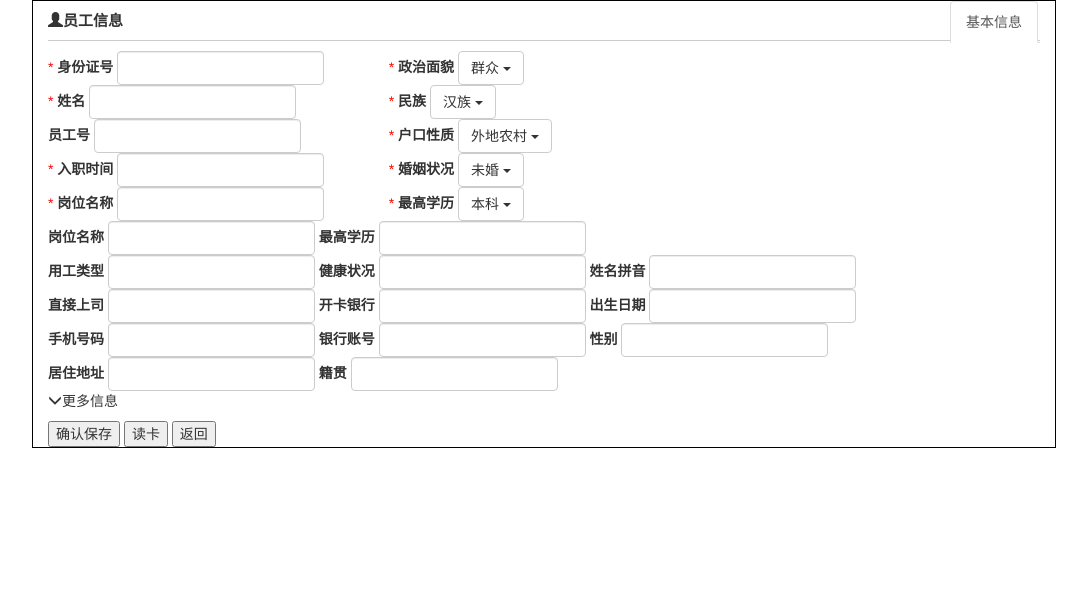
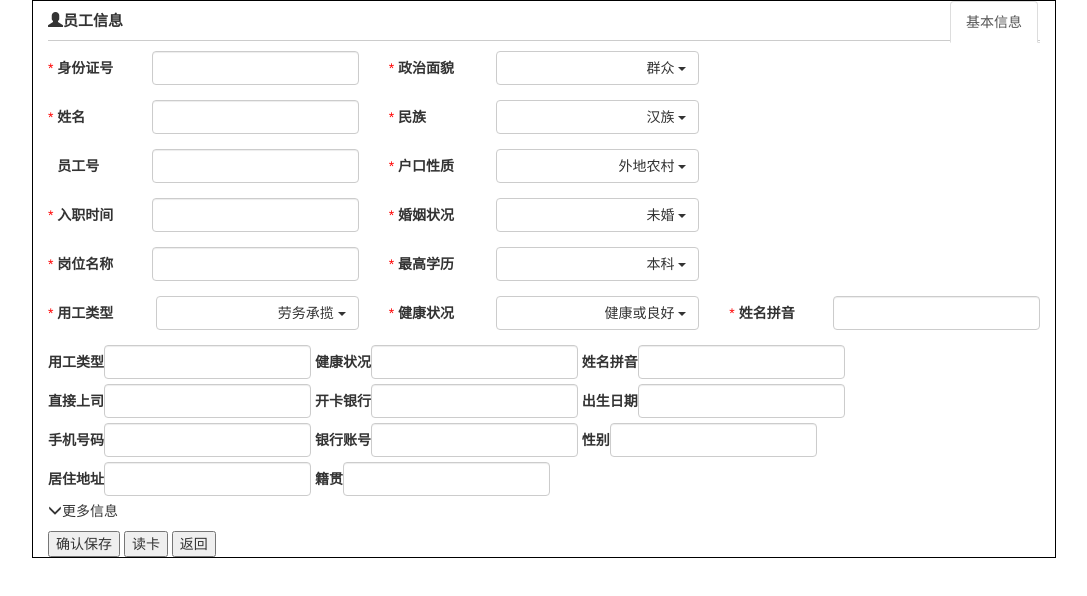
Before and after one commit to 172678694/demo-0918, a plain HTML site: page index.html in a window 1280 px wide. Shown: the whole page, without its empty margins (96-1183 px from the left). Drawn offline with nearby package versions, Linux system fonts and the light colour scheme.

Commit message:
second commit

```diff
--- a/index.html
+++ b/index.html
@@ -9,6 +9,10 @@
         integrity="sha384-BVYiiSIFeK1dGmJRAkycuHAHRg32OmUcww7on3RYdg4Va+PmSTsz/K68vbdEjh4u" crossorigin="anonymous">
     <title>Document</title>
     <style>
+        label {
+            line-height: 34px;
+        }
+
         .form-inline {
             background-color: #fff;
         }
@@ -27,6 +31,31 @@
 
         .red1 {
             color: red;
+        }
+
+        .white1 {
+            color: transparent;
+        }
+
+        .row {
+            margin-bottom: 10px;
+        }
+
+        .row:first-child {
+            margin-top: 10px;
+        }
+
+        .form-control {
+            float: right;
+        }
+
+        .btn-group {
+            float: right;
+        }
+
+        .btn-group>.btn:first-child {
+            width: 203px;
+            text-align: right;
         }
     </style>
 </head>
@@ -91,6 +120,7 @@
             </div>
             <div class="row">
                 <div class="col-xs-6 col-md-4">
+                    <span class="white1">* </span>
                     <label for="exampleInputName2">员工号</label>
                     <input type="text" class="form-control" id="exampleInputName2">
                 </div>
@@ -157,14 +187,43 @@
                     </div>
                 </div>
             </div>
-            <div>
-                <div class="form-group">
-                    <label for="exampleInputName2">岗位名称</label>
-                    <input type="text" class="form-control" id="exampleInputName2">
+            <div class="row">
+                <div class="col-xs-6 col-md-4">
+                    <span class="red1">* </span>
+                    <label for="yonggongleixing">用工类型</label>
+                    <!-- Single button -->
+                    <div class="btn-group">
+                        <button type="button" class="btn btn-default dropdown-toggle" data-toggle="dropdown"
+                            aria-haspopup="true" aria-expanded="false">
+                            劳务承揽 <span class="caret"></span>
+                        </button>
+                        <ul class="dropdown-menu">
+                            <li><a href="#">劳务承揽</a></li>
+                        </ul>
+                    </div>
                 </div>
-                <div class="form-group">
-                    <label for="exampleInputEmail2">最高学历</label>
-                    <input type="email" class="form-control" id="exampleInputEmail2">
+
+                <div class="col-xs-6 col-md-4">
+                    <span class="red1">* </span>
+                    <label for="health">健康状况</label>
+                    <!-- Single button -->
+                    <div class="btn-group">
+                        <button type="button" class="btn btn-default dropdown-toggle" data-toggle="dropdown"
+                            aria-haspopup="true" aria-expanded="false">
+                            健康或良好 <span class="caret"></span>
+                        </button>
+                        <ul class="dropdown-menu">
+                            <li><a href="#">健康或良好</a></li>
+                            <li><a href="#">健康或良好</a></li>
+                            <li><a href="#">健康或良好</a></li>
+                        </ul>
+                    </div>
+                </div>
+
+                <div class="col-xs-6 col-md-4">
+                    <span class="red1">* </span>
+                    <label for="Name2">姓名拼音</label>
+                    <input type="text" class="form-control" id="Name2">
                 </div>
             </div>
             <div>
```
